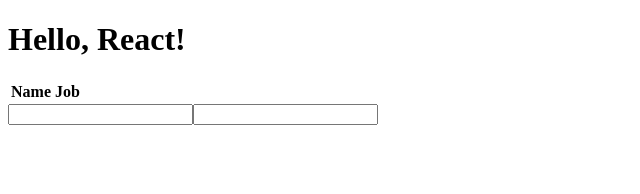
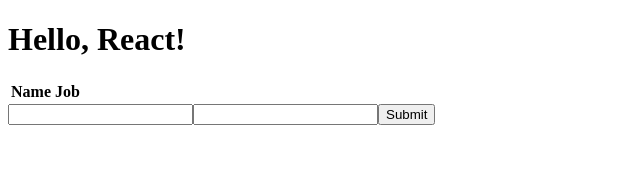
Before and after one commit to curtisjbradley/307, a React (Vite) app in the folder react-frontend/: page / in a window 1280 px wide. Shown: the top 194 px of the page, without its empty margins (0-640 px from the left). Built offline with nearby package versions, Linux system fonts and the light colour scheme.

Commit message:
Complete through part 10

```diff
--- a/react-frontend/src/Form.jsx
+++ b/react-frontend/src/Form.jsx
@@ -1,7 +1,7 @@
 import React, {useState} from "react";
 
 
-function Form() {
+function Form(props) {
     const [person, setPerson] = useState({
         name: "",
         job: ""
@@ -12,6 +12,11 @@
             setPerson({name: person["name"], job: value});
         else setPerson({name: value, job: person["job"]});
     }
+    function submitForm(){
+        props.handleSubmit(person);
+        setPerson({name:"",job:""});
+    }
+
 
     return (
         <form>
@@ -30,10 +35,12 @@
                 onChange={handleChange}
                 type="text"
             />
+            <input type="button" value="Submit" onClick={submitForm}/>
         </form>
-    );
+
+    )
+        ;
 }
 
 
-
 export default Form
--- a/react-frontend/src/MyApp.jsx
+++ b/react-frontend/src/MyApp.jsx
@@ -12,13 +12,16 @@
         console.log(index);
     }
 
+    function updateList(person) {
+        setCharacters([...characters,person]);
+    }
+
     return (
         <div className="container">
             <h1>Hello, React!</h1>
             <Table characterData={characters}
             removeCharacter={removeOneCharacter} />
-            <Form />
-
+            <Form handleSubmit={updateList} />
         </div>
     );
 }
```
Lines whose indentation alone changed are shown as unchanged.
